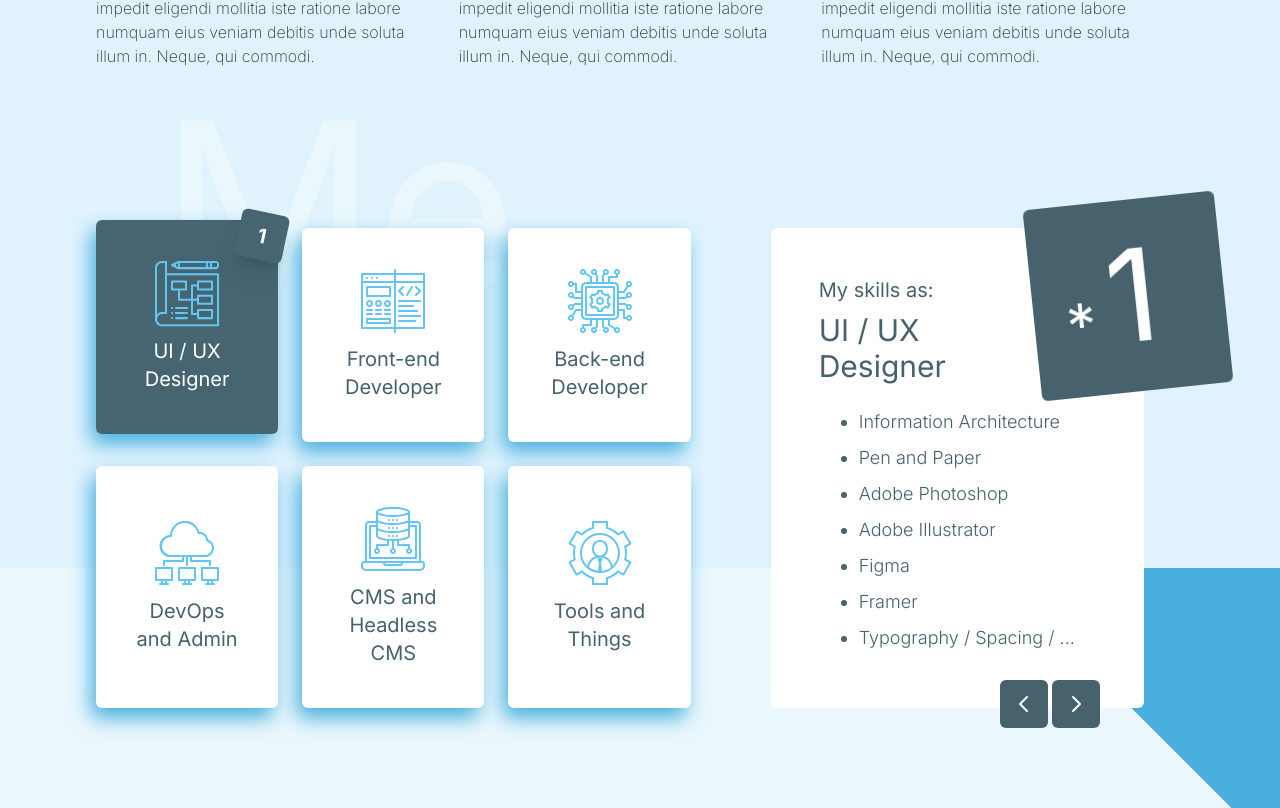
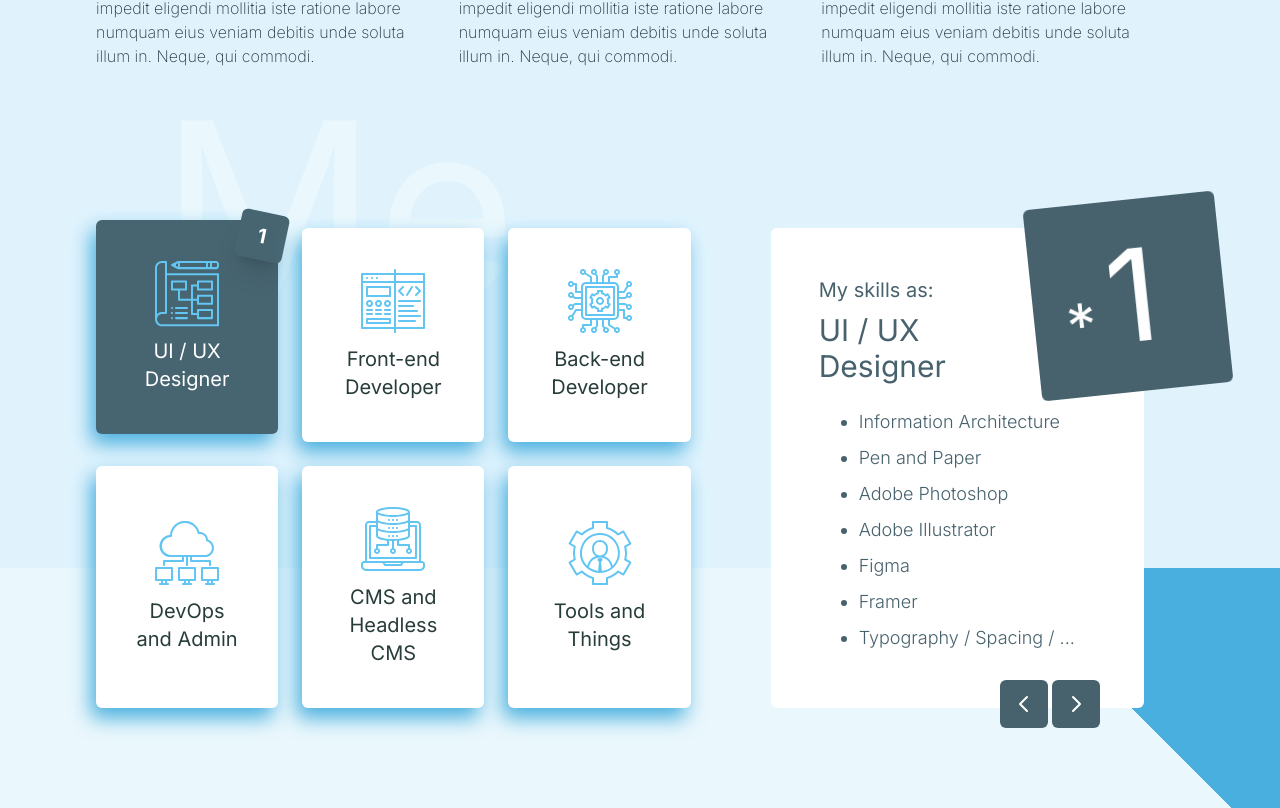
Before and after one commit to misiek869/portfolio, a Next.js app: page / in a window 1280 px wide. Shown: the part 2038-2846 px from the top of the page. Built offline with nearby package versions, Linux system fonts and the light colour scheme.

Commit message:
repair text color

```diff
--- a/src/app/components/AboutMe/About.tsx
+++ b/src/app/components/AboutMe/About.tsx
@@ -106,7 +106,7 @@ const About = () => {
 											/>
 										</div>
 										<h4
-											className={`text-center text-sm lg:text-xl transition-colors duration-500 group-hover:text-white text-[#47626D] mt-3 ${
+											className={`text-center text-sm lg:text-xl transition-colors duration-500 group-hover:text-white  mt-3 ${
 												selectedIndex === index ? 'text-white' : ''
 											}`}>
 											{item.title}
```
